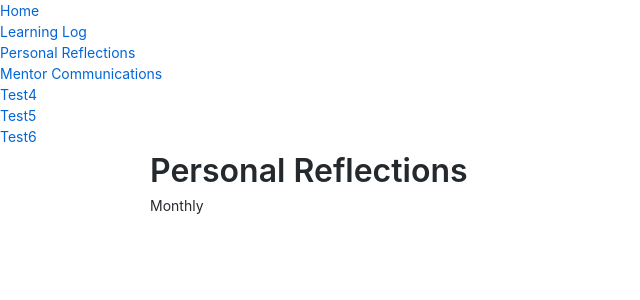
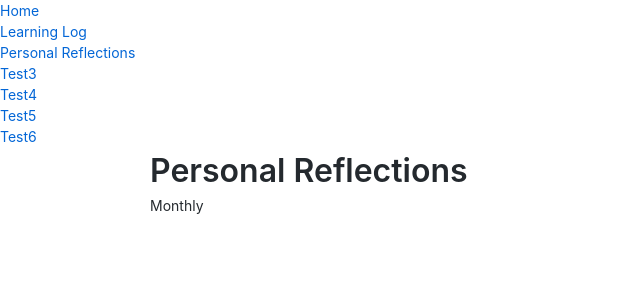
Before and after one commit to santiago-gutierrez/senior-project, a Jekyll site: the page built from reflections/index.html, in a window 1280 px wide. Shown: the top 300 px of the page, without its empty margins (0-640 px from the left). Built offline with Jekyll 4.4.1, drawn with Linux system fonts in a browser that asks for light colours.

Commit message:
Update navigation.html

```diff
--- a/_includes/navigation.html
+++ b/_includes/navigation.html
@@ -2,7 +2,7 @@
         <li><a href="/senior-project">Home</a></li>
         <li><a href="/senior-project/log">Learning Log</a></li>
         <li><a href="/senior-project/reflections">Personal Reflections</a></li>
-        <li><a href="/senior-project/mentor">Mentor Communications</a></li>
+        <li><a href="/test3">Test3</a></li>
         <li><a href="/test4">Test4</a></li>
         <li><a href="/test5">Test5</a></li>
         <li><a href="/test6">Test6</a></li>
```
